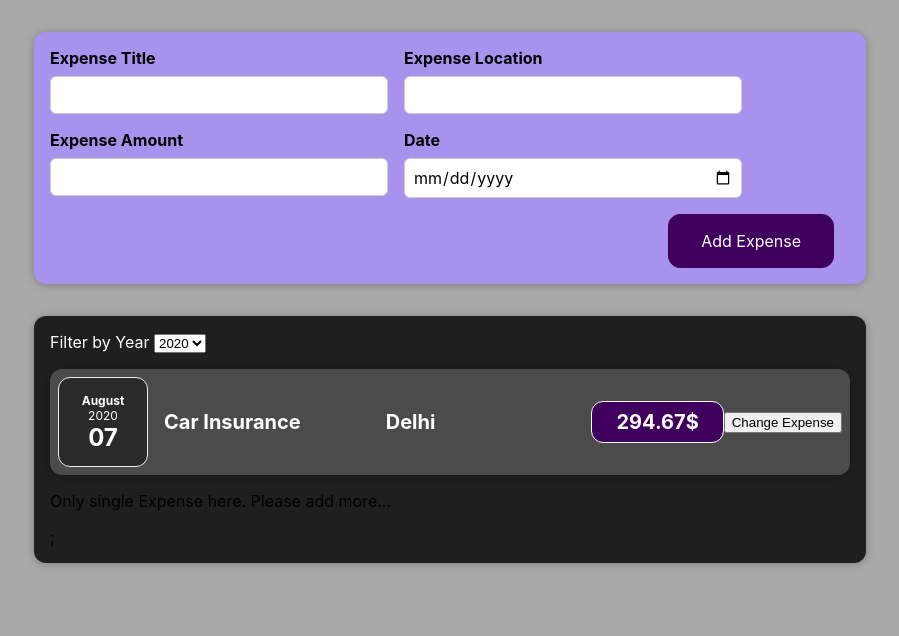
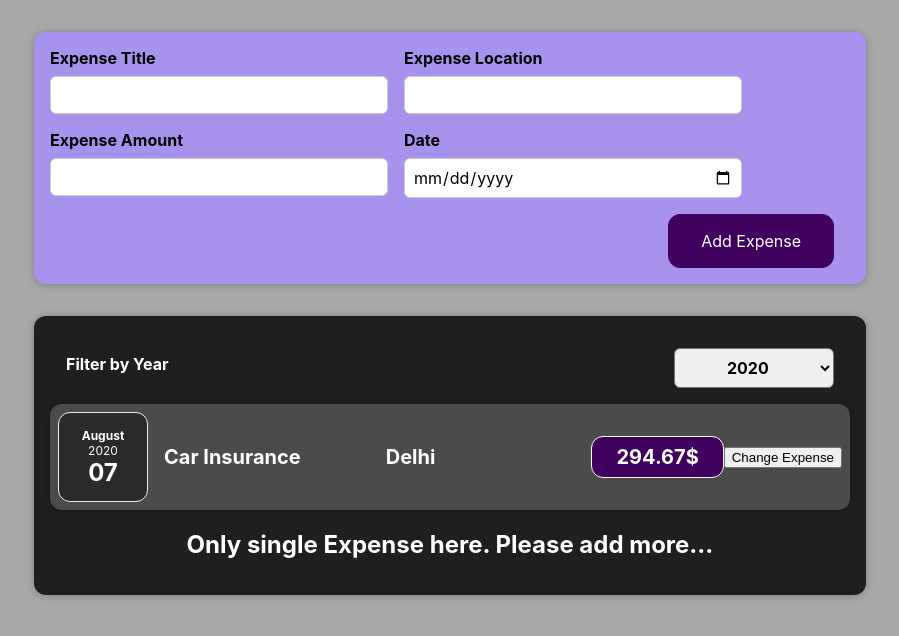
Before and after one commit to roshani2022/AdvanceReact, a React (Create React App) app: page / in a window 1280 px wide. Shown: the top 636 px of the page, without its empty margins (190-1089 px from the left). Built offline with nearby package versions, Linux system fonts and the light colour scheme.

Commit message:
advncedReactTask12

```diff
--- a/src/components/expenses/Expense.js
+++ b/src/components/expenses/Expense.js
@@ -1,8 +1,8 @@
 import React, { useState } from "react";
-import ExpenseItem from "./ExpenseItem";
 import "./Expense.css";
 import Card from "../UI/Card";
 import ExpenseFilter from "./ExpenseFilter";
+import ExpenseList from "./ExpenseList";
 
 const Expense = (props) => {
   const [filteredYear, setFilteredYear] = useState("2020");
@@ -15,35 +15,7 @@
     return item.date.getFullYear().toString() === filteredYear;
   });
 
-  let expenseContent=  filteredExpenses.map((item) => (
-    <ExpenseItem
-      key={item.id}
-      title={item.title}
-      location={item.location}
-      amount={item.amount}
-      date={item.date}
-    />
-  ));
 
-  if (filteredExpenses.length === 0) {
-    expenseContent = <p>No Expense Found</p>
-  }
-
-
-  if (filteredExpenses.length === 1) {
-    expenseContent = filteredExpenses.map((item) => (
-      <div>
-         <ExpenseItem
-        key={item.id}
-        title={item.title}
-        location={item.location}
-        amount={item.amount}
-        date={item.date}
-      />
-      <p>Only single Expense here. Please add more...</p>;
-      </div>
-    ))
-  }
 
   return (
     <Card className="expenses">
@@ -51,21 +23,7 @@
         selected={filteredYear}
         onChangeFilter={filterChangeHandler}
       />
-      {/* {filteredExpenses.length === 1 ? (
-
-        <p>Only single Expense here. Please add more...</p>
-      ) : (
-        filteredExpenses.map((item) => (
-          <ExpenseItem
-            key={item.id}
-            title={item.title}
-            location={item.location}
-            amount={item.amount}
-            date={item.date}
-          />
-        ))
-      )} */}
-      {expenseContent}
+      <ExpenseList items={filteredExpenses}/>
     </Card>
   );
 };
--- a/src/components/expenses/ExpenseFilter.js
+++ b/src/components/expenses/ExpenseFilter.js
@@ -1,6 +1,5 @@
 import React from "react";
-import "./Expense.css";
-//import Card from "../UI/Card";
+import './ExpenseFilter.css'
 
 const ExpenseFilter = (props) => {
   const dropdownChangeHandler = (event) => {
@@ -10,8 +9,8 @@
   return (
     <div className="expenses-filter">
       <div className="expenses-filter__control">
-        <label style={{color:'white'}}> Filter by Year </label>
-        <select style ={{display:'right'}} value={props.selected} onChange={dropdownChangeHandler}>
+        <label> Filter by Year </label>
+        <select value={props.selected} onChange={dropdownChangeHandler}>
           <option value="2022"> 2022</option>
           <option value="2021"> 2021</option>
           <option value="2020"> 2020</option>
--- a/src/components/expenses/ExpenseItem.js
+++ b/src/components/expenses/ExpenseItem.js
@@ -16,7 +16,8 @@
   };
 
   return (
-      <Card className='expense-item'>
+    <li>
+       <Card className='expense-item'>
         <ExpenseDate date={props.date} />
          <ExpenseDetail
           title={props.title}
@@ -26,7 +27,7 @@
         />
        <button onClick={clickHandler}>Change Expense</button>
       </Card>
-
+    </li>
   );
 };
 export default ExpenseItem;
--- /dev/null
+++ b/src/components/expenses/ExpenseList.css
@@ -0,0 +1,9 @@
+.expenses-list {
+    list-style: none;
+    padding: 0;
+  }
+
+  .expenses-list__fallback {
+    color: white;
+    text-align: center;
+  }
--- /dev/null
+++ b/src/components/expenses/ExpenseList.js
@@ -0,0 +1,44 @@
+import "./ExpenseList.css";
+import React from "react";
+import ExpenseItem from "./ExpenseItem";
+
+const ExpenseList = (props) => {
+  if (props.items.length === 0) {
+    return <h2 className="expenses-list__fallback">Found no expenses!</h2>;
+  }
+
+  if (props.items.length === 1) {
+    return (
+      <ul className="expenses-list">
+        {props.items.map((item) => (
+          <ExpenseItem
+            key={item.id}
+            title={item.title}
+            location={item.location}
+            amount={item.amount}
+            date={item.date}
+          />
+        ))}
+        <h2 className="expenses-list__fallback">
+          Only single Expense here. Please add more...
+        </h2>
+      </ul>
+    );
+  }
+
+  return (
+    <ul className="expenses-list">
+      {props.items.map((item) => (
+        <ExpenseItem
+          key={item.id}
+          title={item.title}
+          location={item.location}
+          amount={item.amount}
+          date={item.date}
+        />
+      ))}
+    </ul>
+  );
+};
+
+export default ExpenseList;
```
